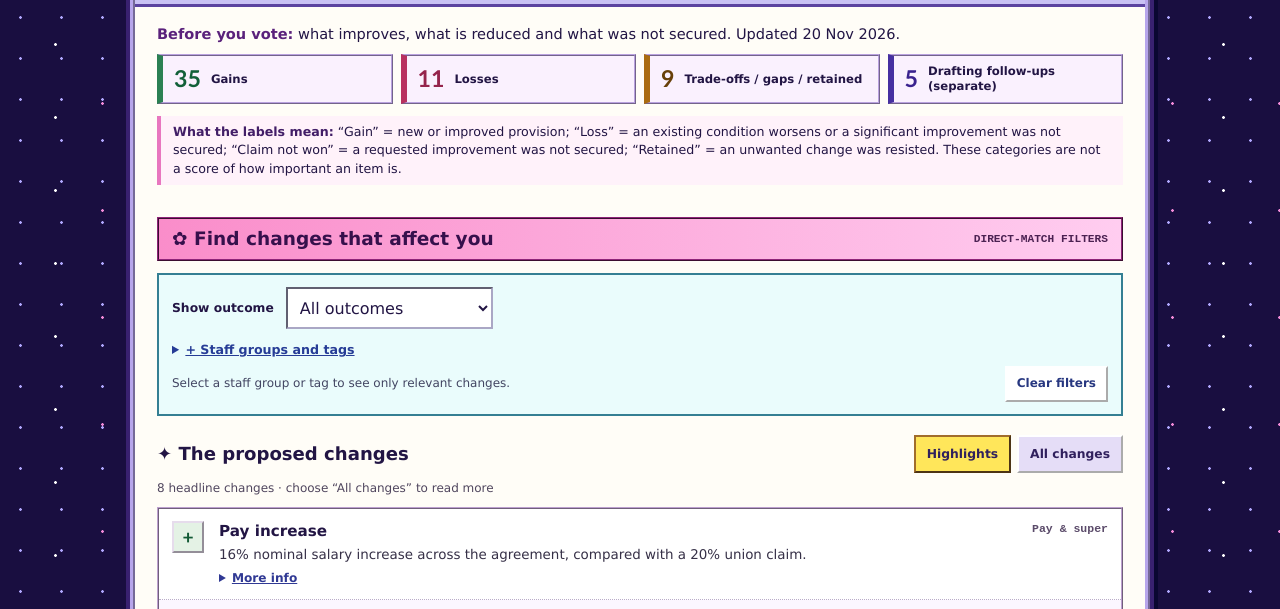
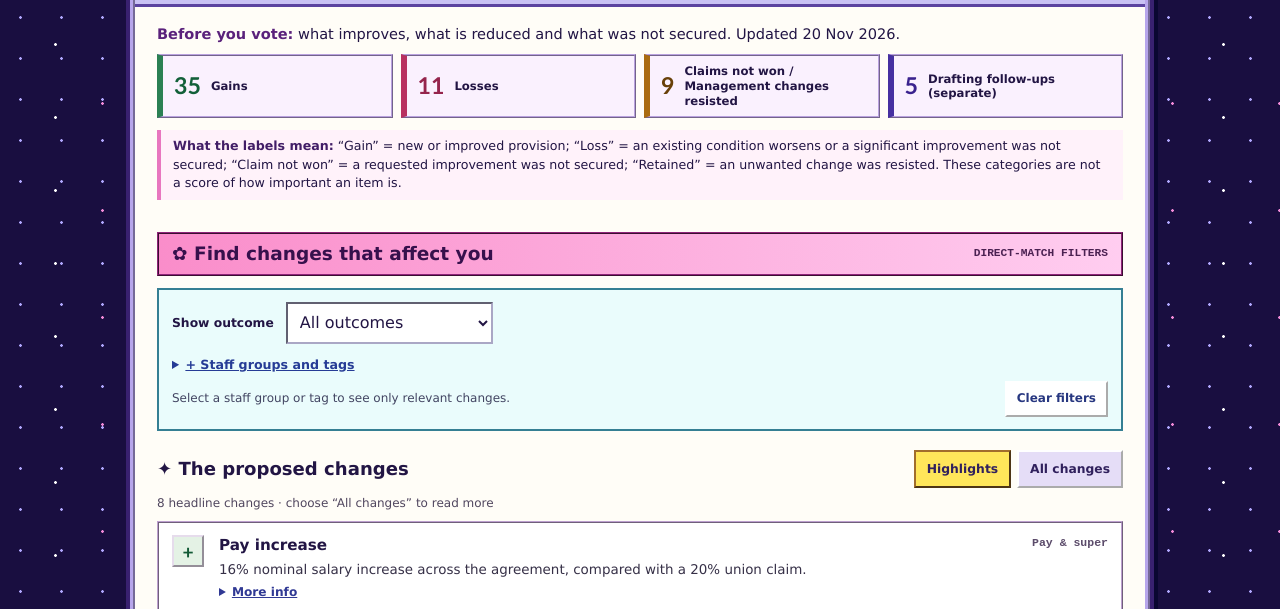
Before and after one commit to UQSolidarity/Enterprise-Bargaining, a plain HTML site: page index.html in a window 1280 px wide. Shown: the part 167-776 px from the top of the page. Drawn offline with Linux system fonts and the light colour scheme.

```diff
--- a/index.html
+++ b/index.html
@@ -22,7 +22,7 @@ main{padding:0 22px 28px}.intro{padding:16px 0}.intro-line{font-size:.91rem;marg
 <div class="site"><header class="mast"><div><p class="eyebrow">UQ / BARGAINING 2026 / MEMBER GUIDE</p><h1>UQ bargaining <span aria-hidden="true">★</span> your vote</h1></div><div class="badge">UQ SOLIDARITY<br>2026</div></header>
 <nav class="nav" aria-label="Page navigation"><a class="primary" href="#explore">★ Changes</a><a href="#watch">! Items to check</a><a href="#about">? Before voting</a><a href="uq_bargaining_member_guide.txt" download>↓ Text version</a></nav>
 <main id="main-content"><section class="intro" aria-labelledby="intro-head"><p id="intro-head" class="intro-line"><strong>Before you vote:</strong> what improves, what is reduced and what was not secured. <span style="white-space:nowrap">Updated 20 Nov 2026.</span></p>
-<div class="stats" aria-label="Changes counted in this guide"><div class="stat gain"><b id="gain-count">–</b><span>Gains</span></div><div class="stat loss"><b id="loss-count">–</b><span>Losses</span></div><div class="stat other"><b id="other-count">–</b><span>Trade-offs / gaps / retained</span></div><div class="stat watch"><b id="watch-count">5</b><span>Drafting follow-ups (separate)</span></div></div>
+<div class="stats" aria-label="Changes counted in this guide"><div class="stat gain"><b id="gain-count">–</b><span>Gains</span></div><div class="stat loss"><b id="loss-count">–</b><span>Losses</span></div><div class="stat other"><b id="other-count">–</b><span>Claims not won / Management changes resisted</span></div><div class="stat watch"><b id="watch-count">5</b><span>Drafting follow-ups (separate)</span></div></div>
 <p class="vote"><b>What the labels mean:</b> “Gain” = new or improved provision; “Loss” = an existing condition worsens or a significant improvement was not secured; “Claim not won” = a requested improvement was not secured; “Retained” = an unwanted change was resisted. These categories are not a score of how important an item is.</p></section>
 <section class="explore" id="explore"><div class="section-title"><h2>✿ Find changes that affect you</h2><small>DIRECT-MATCH FILTERS</small></div>
 <div class="filters"><div class="top-controls"><label for="outcome">Show outcome</label><select id="outcome"><option value="">All outcomes</option><option value="gain">Gains</option><option value="loss">Losses</option><option value="mixed">Trade-offs</option><option value="gap">Claims not won</option><option value="retained">Retained protections</option></select></div>
```
